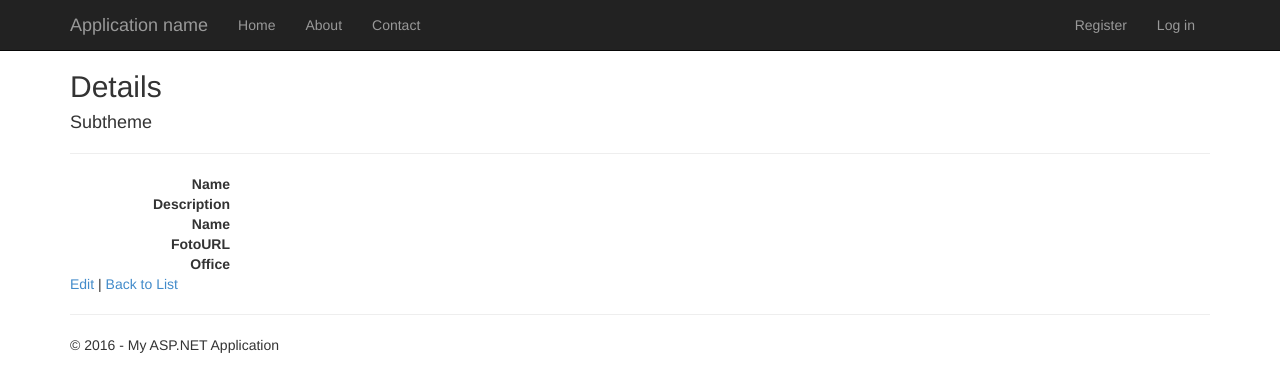
After one commit to averroken/Stad-Kortrijk-Integratie, an ASP.NET MVC app: template ASP-WEB/ASP-WEB/Views/Subtheme/Details.cshtml in a window 1280 px wide. The commit adds this page. Shown: the top 392 px of the page. Run offline with ASP.NET Core 8 and stand-ins for ASP.NET MVC 5, Linux system fonts and the light colour scheme; the template is opened without the code that fills it, so the values that code supplies are empty; the project's own start-up code is not run, and a stand-in starts its controllers and pages; some libraries are stand-ins or nearby versions.

Commit message:
Subtheme details

```diff
--- a/ASP-WEB/ASP-WEB/Views/Home/Index.cshtml
+++ b/ASP-WEB/ASP-WEB/Views/Home/Index.cshtml
@@ -27,7 +27,7 @@
                 @Html.DisplayFor(modelItem => item.Name)
             </td>
             <td>
-                <img src="@item.FotoURL" alt="@item.Name" />
+                <img src="www.fotos.be/@item.FotoURL" alt="@item.Name" />
             </td>
             <td>
                 @*Html.ActionLink("Edit", "Edit", new { id=item.ThemeID }) |*@
--- /dev/null
+++ b/ASP-WEB/ASP-WEB/Views/Subtheme/Details.cshtml
@@ -0,0 +1,58 @@
+@model ASP_WEB.Models.Subtheme
+
+@{
+    ViewBag.Title = "Details";
+}
+
+<h2>Details</h2>
+
+<div>
+    <h4>Subtheme</h4>
+    <hr />
+    <dl class="dl-horizontal">
+        <dt>
+            @Html.DisplayNameFor(model => model.Name)
+        </dt>
+
+        <dd>
+            @Html.DisplayFor(model => model.Name)
+        </dd>
+
+        <dt>
+            @Html.DisplayNameFor(model => model.Description)
+        </dt>
+
+        <dd>
+            @Html.DisplayFor(model => model.Description)
+        </dd>
+
+        <dt>
+            @Html.DisplayNameFor(model => model.Theme.Name)
+        </dt>
+
+        <dd>
+            @Html.DisplayFor(model => model.Theme.Name)
+        </dd>
+
+        <dt>
+            @Html.DisplayNameFor(model => model.FotoURL)
+        </dt>
+
+        <dd>
+            @Html.DisplayFor(model => model.FotoURL)
+        </dd>
+        <dt>
+            @Html.DisplayNameFor(model => model.Office)
+        </dt>
+        @foreach (var item in Model.Office)
+        {
+            <dd>
+                @Html.DisplayFor(office => item.Name)
+            </dd>
+        }
+    </dl>
+</div>
+<p>
+    @Html.ActionLink("Edit", "Edit", new { id = Model.SubthemeID }) |
+    @Html.ActionLink("Back to List", "Index")
+</p>
```
Also changed, not shown: ASP-WEB/ASP-WEB/Controllers/SubthemeController.cs (+14 -0 lines), ASP-WEB/ASP-WEB/DAL/Repository/SubthemeRepository.cs (+9 -0 lines), ASP-WEB/ASP-WEB/ASP-WEB.csproj, 5 other files.
